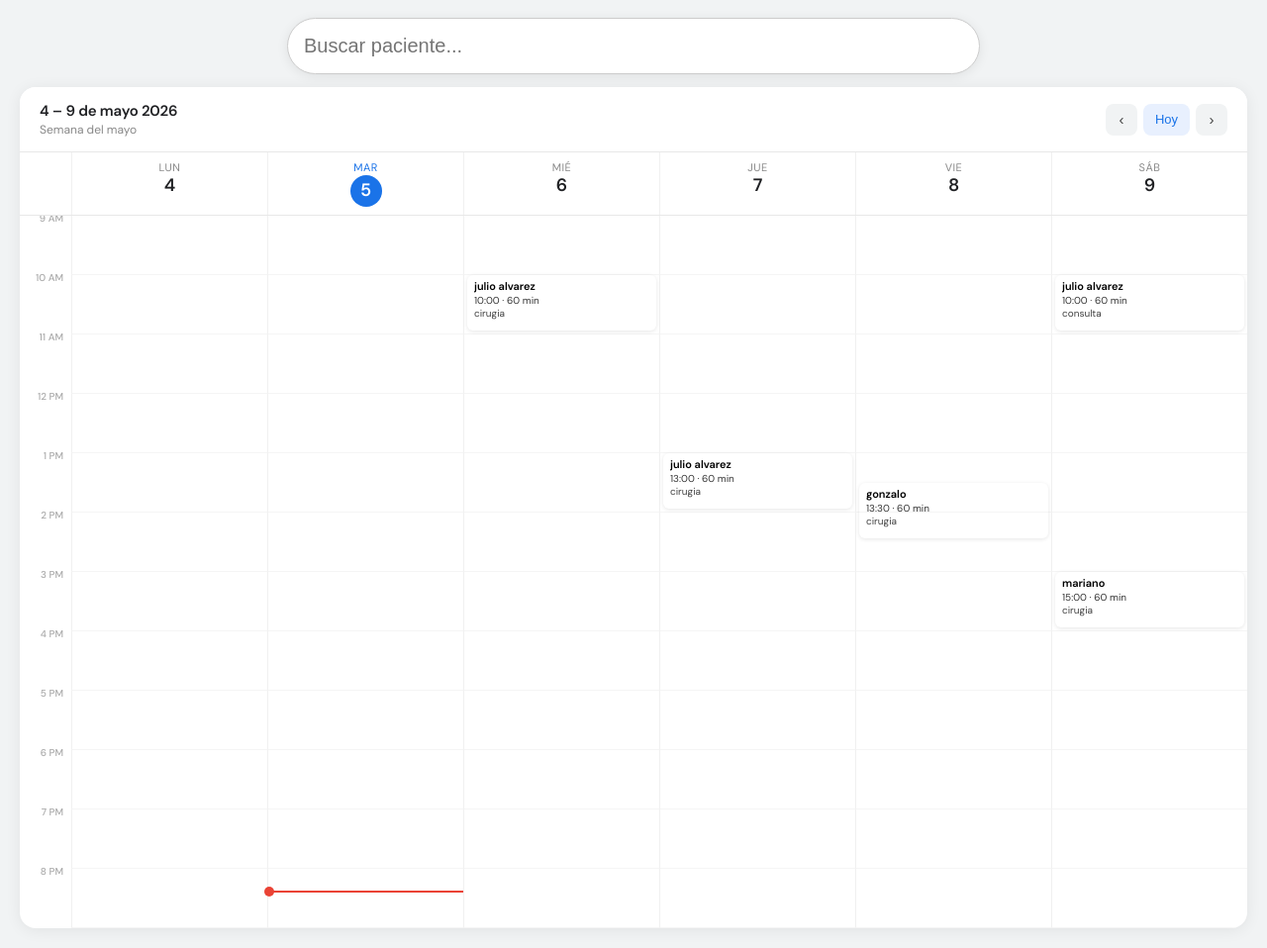
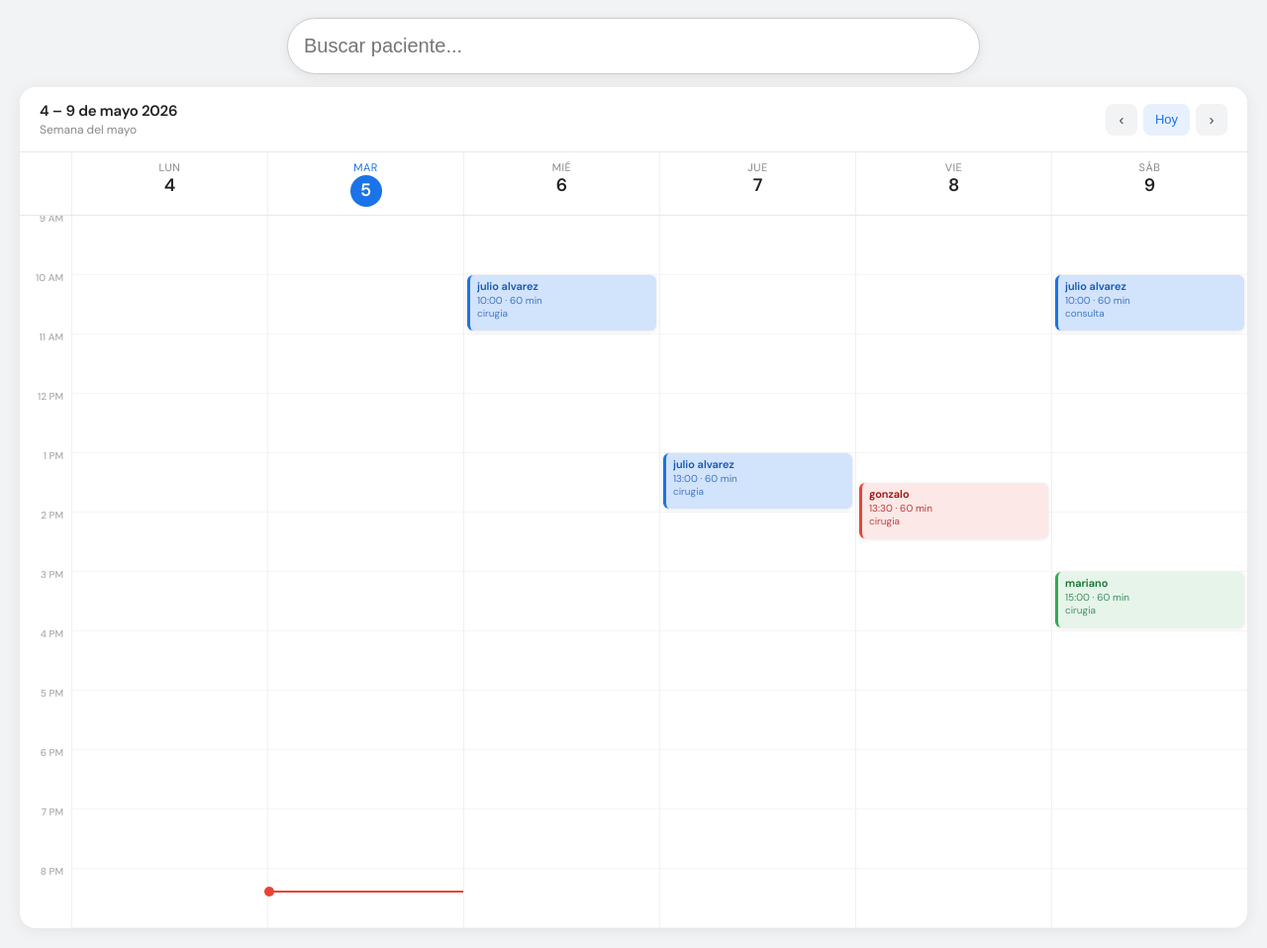
Before and after one commit to 245564-ship-it/proyectos_adicionales, a FastAPI app: page / in a window 1280 px wide. Shown: the whole page at 99% size. Run offline with FastAPI, Linux system fonts and the light colour scheme; data comes from the database, SQL or seed files in the repository; both versions use the stored data as it was after the commit.

Commit message:
con colores

```diff
--- a/templates/index.html
+++ b/templates/index.html
@@ -394,7 +394,7 @@ function renderBloques() {
     const altoPx = Math.max((s.duracion_minutos / 60) * PX_POR_HORA - 4, 20);
 
     const bloque = document.createElement("div");
-    bloque.className = `sesion-bloque estado-${s.estado}`;
+    bloque.className = `sesion-bloque color-${colorPaciente(s.paciente)} estado-${s.estado || "pendiente"}`;
     bloque.style.top = topPx + "px";
     bloque.style.height = altoPx + "px";
     bloque.innerHTML = `
```
Also changed, not shown: datos.db.
